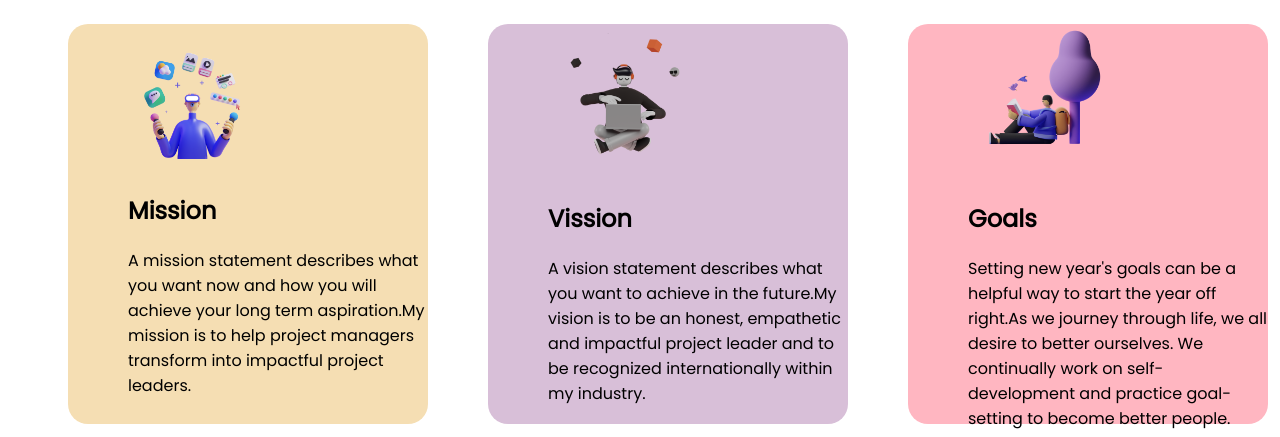
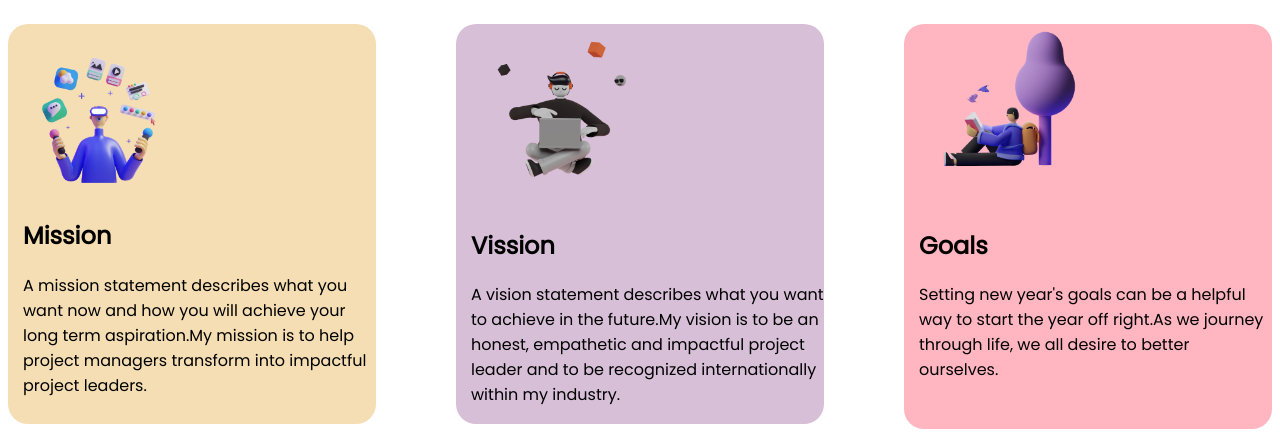
Before and after one commit to iftakhar9999/mission-2022, a plain HTML site: page index.html in a window 1280 px wide. Shown: the part 490-927 px from the top of the page. Drawn offline with Linux system fonts and the light colour scheme.

Commit message:
haedwork commit

```diff
--- a/index.html
+++ b/index.html
@@ -65,8 +65,7 @@
             <p>
                 Setting new year's goals can be a helpful way to start the year off right.As we journey through
                 life, we
-                all desire to better ourselves. We continually work on self-development and practice goal-setting to
-                become better people.
+                all desire to better ourselves.
             </p>
 
         </div>
--- a/style.css
+++ b/style.css
@@ -32,9 +32,8 @@ padding-left: 1%;}
 }
 .mission-1{
 height: 400px;
-width: 300px;
-padding-left: 60px;
-margin-left: 60px;
+width: 500px;
+padding-left: 15px;
    background-color: wheat;
    border-radius: 20px;
 }
@@ -45,9 +44,9 @@ margin-left: 60px;
 
 .vission-2{
     height: 400px;
-    width: 300px;
-    padding-left: 60px;
-    margin-left: 60px;
+    width: 500px;
+    padding-left: 15px;
+    margin-left: 80px;
     background-color:thistle;
     border-radius: 20px;
 
@@ -56,14 +55,15 @@ margin-left: 60px;
     width: 50%;
 }
 .goals-3{
-
-    height: 400px;
-    width: 300px;
-    padding-left: 60px;
-    margin-left: 60px;
+    padding-bottom: 35px;
+    height: 370px;
+    width: 500px;
+    padding-left:15px;
+    margin-left: 80px;
     background-color: lightpink;
     border-radius: 20px;
-}
+   }
+
 .image-3 img {
     width: 50%;
 }
```
